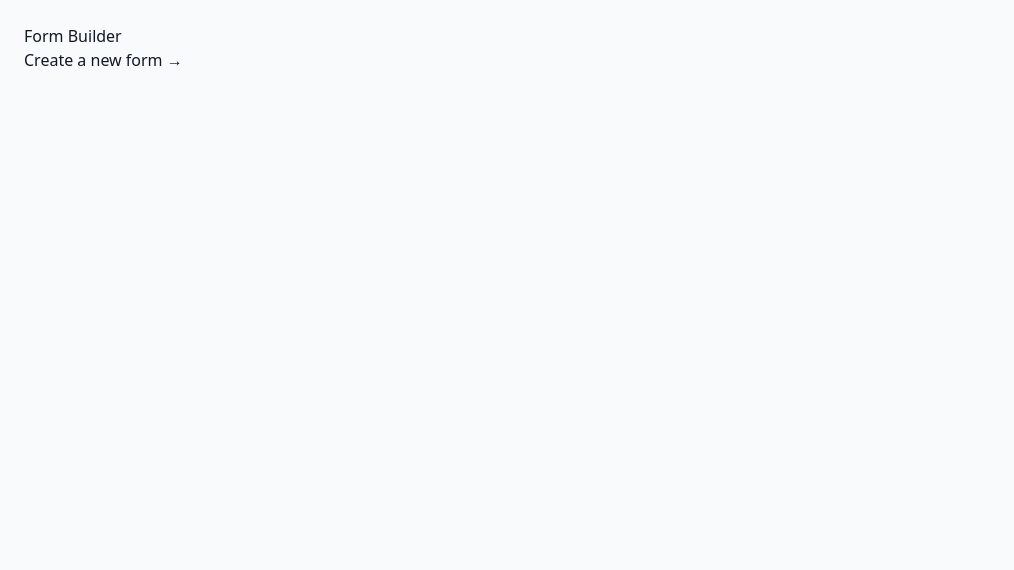
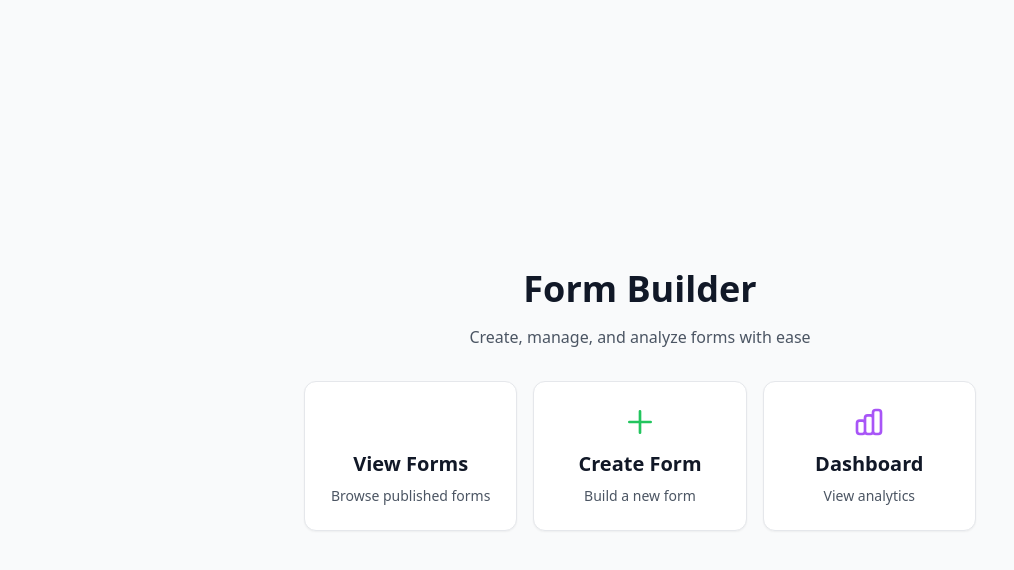
Before and after one commit to BrianClark1/dune, a Next.js app in the folder frontend/: page / in a window 1280 px wide. Shown: the top 570 px of the page, without its empty margins (0-1014 px from the left). Built offline with nearby package versions, Linux system fonts and the light colour scheme.

Commit message:
f1: added home button nav to create forms page

```diff
--- a/frontend/app/builder/page.tsx
+++ b/frontend/app/builder/page.tsx
@@ -148,6 +148,7 @@ function FormBuilderUI() {
         <div className="min-h-screen bg-gray-50 text-gray-900">
             <div className="mx-auto max-w-6xl p-6">
                 {/* Header */}
+                // In the FormBuilderUI component, update the header div:
                 <div className="mb-6 flex flex-col gap-3 sm:flex-row sm:items-center sm:justify-between">
                     <div className="flex-1">
                         <input
@@ -161,6 +162,12 @@ function FormBuilderUI() {
                         )}
                     </div>
                     <div className="flex gap-2">
+                        <a
+                            href="/"
+                            className="rounded-xl border border-gray-300 bg-white px-4 py-2 text-sm font-medium shadow-sm hover:bg-gray-100"
+                        >
+                            Back to Home
+                        </a>
                         <button onClick={saveDraft}
                                 className="rounded-xl border border-gray-300 bg-white px-4 py-2 text-sm font-medium shadow-sm hover:bg-gray-100">
                             Save draft
@@ -175,7 +182,6 @@ function FormBuilderUI() {
                         </button>
                     </div>
                 </div>
-
                 <div className="grid grid-cols-1 gap-6 lg:grid-cols-3">
                     {/* Builder column (2/3) */}
                     <div className="lg:col-span-2 space-y-6">
--- a/frontend/app/forms/page.tsx
+++ b/frontend/app/forms/page.tsx
@@ -0,0 +1,83 @@
+// frontend/app/forms/page.tsx
+"use client";
+import { useEffect, useState } from "react";
+
+interface Form {
+    id: string;
+    title: string;
+    fields: any[];
+    createdAt: string;
+}
+
+export default function FormsPage() {
+    const [forms, setForms] = useState<Form[]>([]);
+    const [loading, setLoading] = useState(true);
+
+    useEffect(() => {
+        fetchForms();
+    }, []);
+
+    const fetchForms = async () => {
+        try {
+            const res = await fetch(`${process.env.NEXT_PUBLIC_API_URL}/api/forms`);
+            if (!res.ok) throw new Error('Failed to fetch forms');
+            const data = await res.json();
+            setForms(data);
+        } catch (error) {
+            console.error('Error fetching forms:', error);
+        } finally {
+            setLoading(false);
+        }
+    };
+
+    if (loading) {
+        return (
+            <div className="min-h-screen flex items-center justify-center">
+                <div className="text-gray-600">Loading forms...</div>
+            </div>
+        );
+    }
+
+    return (
+        <main className="min-h-screen p-8">
+            <div className="max-w-5xl mx-auto">
+                <div className="flex justify-between items-center mb-8">
+                    <h1 className="text-3xl font-bold text-gray-900">Published Forms</h1>
+                    <a
+                        href="/"
+                        className="px-4 py-2 text-sm font-medium text-gray-600 bg-white rounded-lg border border-gray-200 hover:bg-gray-50"
+                    >
+                        Back to Home
+                    </a>
+                </div>
+
+                {forms.length === 0 ? (
+                    <div className="text-center py-12 bg-white rounded-xl border border-gray-200">
+                        <p className="text-gray-600">No forms published yet</p>
+                        <a href="/builder" className="mt-4 inline-block text-blue-500 hover:underline">
+                            Create your first form →
+                        </a>
+                    </div>
+                ) : (
+                    <div className="grid gap-6 sm:grid-cols-2 lg:grid-cols-3">
+                        {forms.map((form) => (
+                            <a
+                                key={form.id}
+                                href={`/forms/${form.id}`}
+                                className="block p-6 bg-white rounded-xl border border-gray-200 hover:border-gray-300 hover:shadow-sm transition-all"
+                            >
+                                <h2 className="text-xl font-semibold text-gray-900 mb-2">{form.title}</h2>
+                                <p className="text-sm text-gray-600 mb-4">
+                                    {form.fields.length} question{form.fields.length === 1 ? '' : 's'}
+                                </p>
+                                <time className="text-xs text-gray-500">
+                                    Created {new Date(form.createdAt).toLocaleDateString()}
+                                </time>
+                            </a>
+                        ))}
+                    </div>
+                )}
+            </div>
+        </main>
+    );
+}
--- a/frontend/app/page.tsx
+++ b/frontend/app/page.tsx
@@ -1,8 +1,55 @@
+// export default function Home() {
+//     return (
+//         <main style={{ padding: 24 }}>
+//             <h1>Form Builder</h1>
+//             <p><a href="/builder">Create a new form →</a></p>
+//         </main>
+//     );
+// }
+// frontend/app/page.tsx
 export default function Home() {
     return (
-        <main style={{ padding: 24 }}>
-            <h1>Form Builder</h1>
-            <p><a href="/builder">Create a new form →</a></p>
+        <main className="min-h-screen flex flex-col items-center justify-center p-8">
+            <div className="max-w-2xl w-full space-y-8">
+                <div className="text-center space-y-4">
+                    <h1 className="text-4xl font-bold text-gray-900">Form Builder</h1>
+                    <p className="text-gray-600">Create, manage, and analyze forms with ease</p>
+                </div>
+
+                <div className="grid grid-cols-1 gap-4 sm:grid-cols-3">
+                    <a
+                        href="/forms"
+                        className="flex flex-col items-center p-6 bg-white rounded-xl shadow-sm border border-gray-200 hover:border-gray-300 hover:shadow transition-all"
+                    >
+                        <svg className="w-8 h-8 text-blue-500 mb-3" fill="none" stroke="currentColor" viewBox="0 0 24 24">
+                        </svg>
+                        <h2 className="text-xl font-semibold">View Forms</h2>
+                        <p className="mt-2 text-sm text-gray-600 text-center">Browse published forms</p>
+                    </a>
+
+                    <a
+                        href="/builder"
+                        className="flex flex-col items-center p-6 bg-white rounded-xl shadow-sm border border-gray-200 hover:border-gray-300 hover:shadow transition-all"
+                    >
+                        <svg className="w-8 h-8 text-green-500 mb-3" fill="none" stroke="currentColor" viewBox="0 0 24 24">
+                            <path strokeLinecap="round" strokeLinejoin="round" strokeWidth={2} d="M12 4v16m8-8H4" />
+                        </svg>
+                        <h2 className="text-xl font-semibold">Create Form</h2>
+                        <p className="mt-2 text-sm text-gray-600 text-center">Build a new form</p>
+                    </a>
+
+                    <a
+                        href="/dashboard"
+                        className="flex flex-col items-center p-6 bg-white rounded-xl shadow-sm border border-gray-200 hover:border-gray-300 hover:shadow transition-all"
+                    >
+                        <svg className="w-8 h-8 text-purple-500 mb-3" fill="none" stroke="currentColor" viewBox="0 0 24 24">
+                            <path strokeLinecap="round" strokeLinejoin="round" strokeWidth={2} d="M9 19v-6a2 2 0 00-2-2H5a2 2 0 00-2 2v6a2 2 0 002 2h2a2 2 0 002-2zm0 0V9a2 2 0 012-2h2a2 2 0 012 2v10m-6 0a2 2 0 002 2h2a2 2 0 002-2m0 0V5a2 2 0 012-2h2a2 2 0 012 2v14a2 2 0 01-2 2h-2a2 2 0 01-2-2z" />
+                        </svg>
+                        <h2 className="text-xl font-semibold">Dashboard</h2>
+                        <p className="mt-2 text-sm text-gray-600 text-center">View analytics</p>
+                    </a>
+                </div>
+            </div>
         </main>
     );
 }
```
